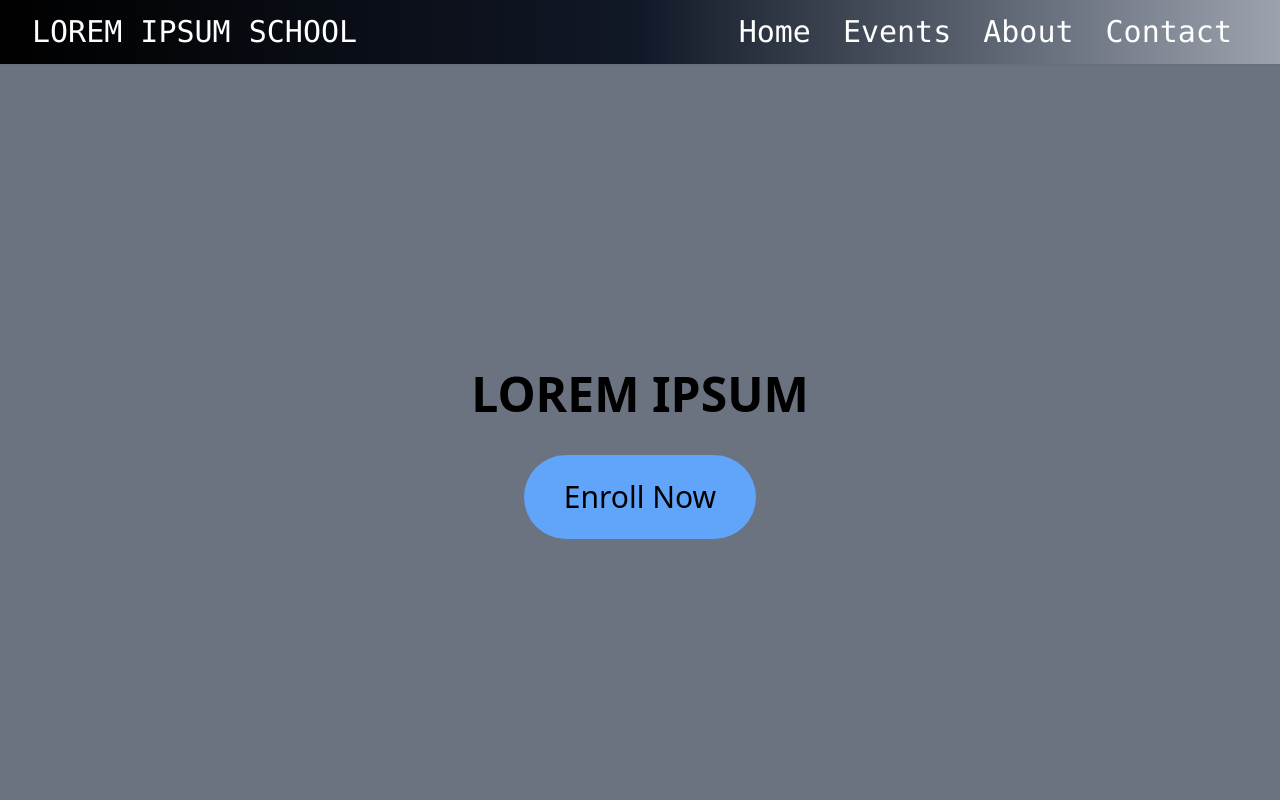
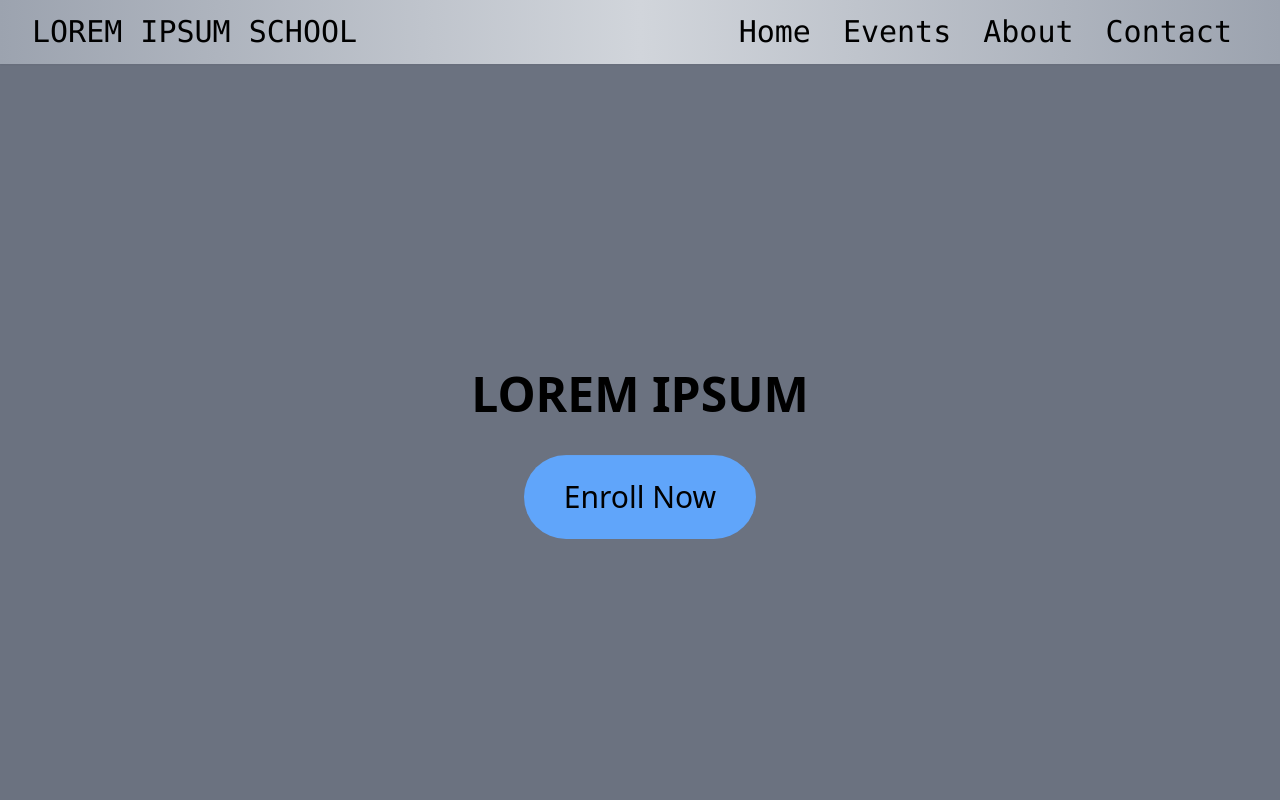
Before and after one commit to ecogalileo/react_school_system, a React (Create React App) app: page / in a window 1280 px wide. Shown: the top 800 px of the page. Built offline with nearby package versions, Linux system fonts and the light colour scheme.

Commit message:
6th commit

```diff
--- a/src/components/Dropdown.js
+++ b/src/components/Dropdown.js
@@ -6,7 +6,7 @@
     <div
       className={
         isOpen
-          ? "grid grid-rows-4 text-center items-center bg-yellow-500"
+          ? "grid grid-rows-4 text-center text-black items-center bg-gradient-to-r from-gray-400 via-gray-300 to-gray-400"
           : "hidden"
       }
       onClick={toggle}
--- a/src/components/Navbar.js
+++ b/src/components/Navbar.js
@@ -5,10 +5,10 @@
   return (
     <nav
       className='flex justify-between items-center h-16 bg-white text-black
-    relative shadow-sm font-mono bg-gradient-to-r from-black via-gray-900 to-gray-400'
+    relative shadow-sm font-mono bg-gradient-to-r from-gray-400 via-gray-300 to-gray-400'
       role='navigation'
     >
-      <Link to='/' className='md:pl-8 text-3xl text-white'>
+      <Link to='/' className='md:pl-8 text-3xl text-black'>
         LOREM IPSUM SCHOOL
       </Link>
       <div className='px-4 cursor-pointer md:hidden' onClick={toggle}>
@@ -27,7 +27,7 @@
           />
         </svg>
       </div>
-      <div className='pr-8 text-white md:block hidden'>
+      <div className='pr-8 text-black md:block hidden'>
         <Link className='text-3xl p-4' to='/'>
           Home
         </Link>
```
